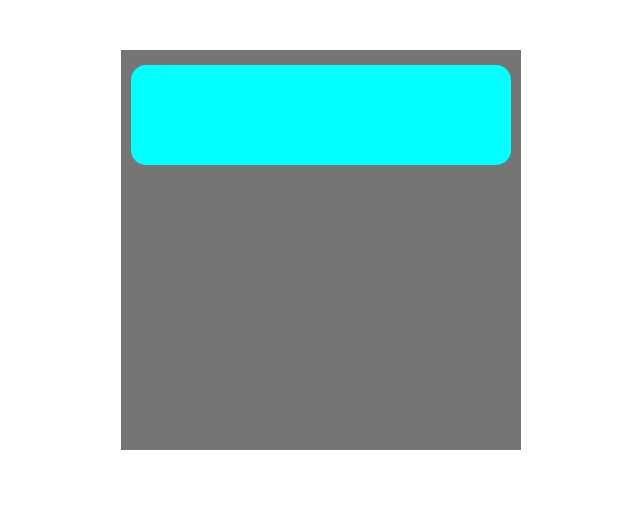
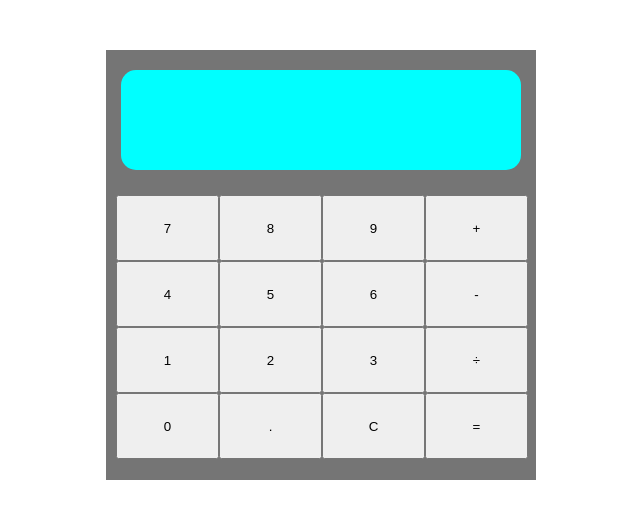
Before and after one commit to igorwessel/calculator_reactjs, a React (Create React App) app: page / in a window 1280 px wide. Shown: the top 518 px of the page, without its empty margins (319-959 px from the left). Built offline with nearby package versions, Linux system fonts and the light colour scheme.

Commit message:
Finished layout for buttons.

```diff
--- a/src/components/Buttons.jsx
+++ b/src/components/Buttons.jsx
@@ -0,0 +1,31 @@
+import React from 'react'
+
+export default class Buttons extends React.Component {
+    render() {
+        return (
+            <div className="Buttons">
+                <button>7</button>
+                <button>8</button>
+                <button>9</button>
+
+                <button>4</button>
+                <button>5</button>
+                <button>6</button>
+
+                <button>1</button>
+                <button>2</button>
+                <button>3</button>
+
+                <button>0</button>
+                <button>.</button>
+                <button>=</button>
+                <button>C</button>
+
+                <button>+</button>
+                <button>-</button>
+                <button>÷</button>
+                {/* <button>x</button> */}
+            </div>
+        );
+    }
+}
--- a/src/index.css
+++ b/src/index.css
@@ -10,15 +10,72 @@
 .Calculator {
     width: 400px;
     height: 400px;
+    padding: 15px;
     margin: 50px auto;
     background-color: rgb(117, 117, 117);
 }
 
 .Display {
     position: relative;
-    top: 15px;
-    margin: 10px;
+    grid-area: display;
+    top: 5px;
     border-radius: 15px;
+    width: 100%;
     height: 100px;
     background-color: aqua;
 }
+
+.Buttons{
+    display: grid;
+    margin-top: 30px;
+    margin-left: -5px;
+    grid-template-columns: repeat(4, 103px);
+    grid-template-rows: repeat(4, 66.1px);
+}
+
+.Buttons button{
+    padding: 15px;
+}
+
+button:nth-of-type(4), button:nth-of-type(5), button:nth-of-type(6){
+    grid-row: 2;
+}
+
+button:nth-of-type(7), button:nth-of-type(8), button:nth-of-type(9) {
+    grid-row: 3;
+}
+
+button:nth-of-type(10){
+    grid-row: 4;
+    grid-column: 1;
+}
+
+button:nth-of-type(11){
+    grid-row: 4;
+    grid-column: 2;
+}
+
+button:nth-of-type(12){
+    grid-row: 4;
+    grid-column: 4;
+}
+
+button:nth-of-type(13){
+    grid-row: 4;
+    grid-column: 3;
+}
+
+button:nth-of-type(14){
+    grid-row: 1;
+    grid-column: 4;
+}
+
+button:nth-of-type(15){
+    grid-row: 2;
+    grid-column: 4;
+}
+
+button:nth-of-type(16){
+    grid-row: 3;
+    grid-column: 4;
+}
--- a/src/index.jsx
+++ b/src/index.jsx
@@ -1,6 +1,7 @@
 import React from 'react';
 import ReactDOM from 'react-dom';
 import Display from './components/Display';
+import Buttons from './components/Buttons'
 import './index.css';
 
 class Calculator extends React.Component {
@@ -8,6 +9,7 @@
         return (
             <div className='Calculator'>
                 <Display />
+                <Buttons />
             </div>
         );
     }
```
